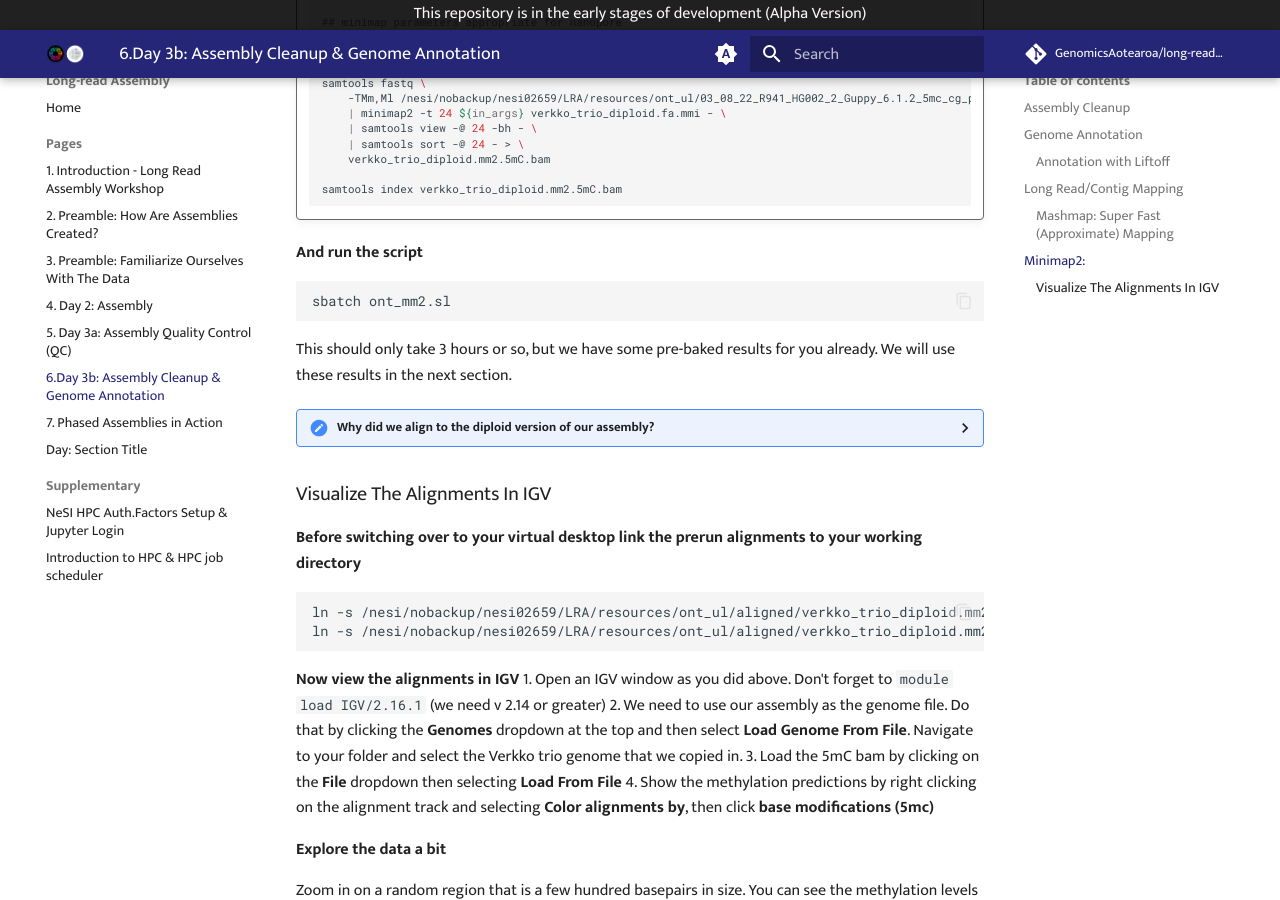
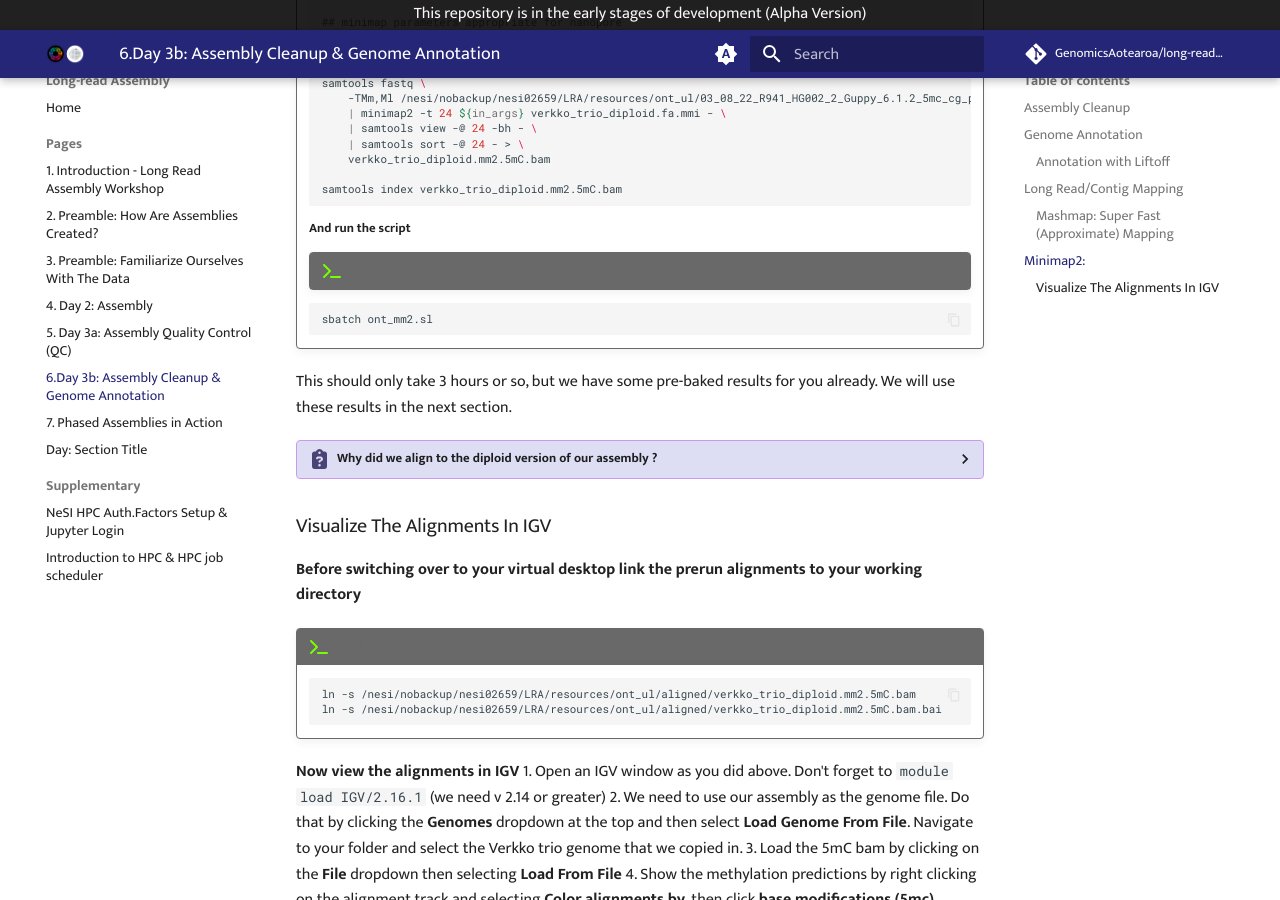
Before and after one commit to GenomicsAotearoa/long-read-assembly, an MkDocs documentation site: the page built from docs/pages/day3b_assembly_cleanup_annotation.md, in a window 1280 px wide and 900 px high, scrolled down 9954 px. Built offline with MkDocs 1.6.1 and Material for MkDocs 9.7.7, drawn with Linux system fonts in a browser that asks for light colours; comment, search, counter and statistics services are not loaded.

Commit message:
update code block

````diff
--- a/docs/pages/day3b_assembly_cleanup_annotation.md
+++ b/docs/pages/day3b_assembly_cleanup_annotation.md
@@ -665,28 +665,29 @@ And paste in the following
 
     samtools index verkko_trio_diploid.mm2.5mC.bam
     ```
-**And run the script**
+    **And run the script**
 
-```
-sbatch ont_mm2.sl
-```
+    !!! terminal
+    ```bash
+    sbatch ont_mm2.sl
+    ```
 This should only take 3 hours or so, but we have some pre-baked results for you already. We will use these results in the next section.
 
 
-<details>
-    <summary>
-        <strong>Why did we align to the diploid version of our assembly?</strong>
-    </summary>
+??? clipboard-question "Why did we align to the diploid version of our assembly ?"
+
     The traditional thing to do is to align your data to a haploid or pseudo-haploid assembly like CHM13 or GRCh38. We are diploid individuals, though. And for some use cases we want to align long reads to a diploid assembly in order to have the reads segregate by haplotype. When we are aligning a samples reads to its own assembly this is especially important.
-</details>
 
 ### Visualize The Alignments In IGV
 
 **Before switching over to your virtual desktop link the prerun alignments to your working directory**
-```
-ln -s /nesi/nobackup/nesi02659/LRA/resources/ont_ul/aligned/verkko_trio_diploid.mm2.5mC.bam
-ln -s /nesi/nobackup/nesi02659/LRA/resources/ont_ul/aligned/verkko_trio_diploid.mm2.5mC.bam.bai
-```
+
+!!! terminal "code"
+
+    ```bash
+    ln -s /nesi/nobackup/nesi02659/LRA/resources/ont_ul/aligned/verkko_trio_diploid.mm2.5mC.bam
+    ln -s /nesi/nobackup/nesi02659/LRA/resources/ont_ul/aligned/verkko_trio_diploid.mm2.5mC.bam.bai
+    ```
 
 **Now view the alignments in IGV**
 1. Open an IGV window as you did above. Don't forget to `module load IGV/2.16.1` (we need v 2.14 or greater)
````
